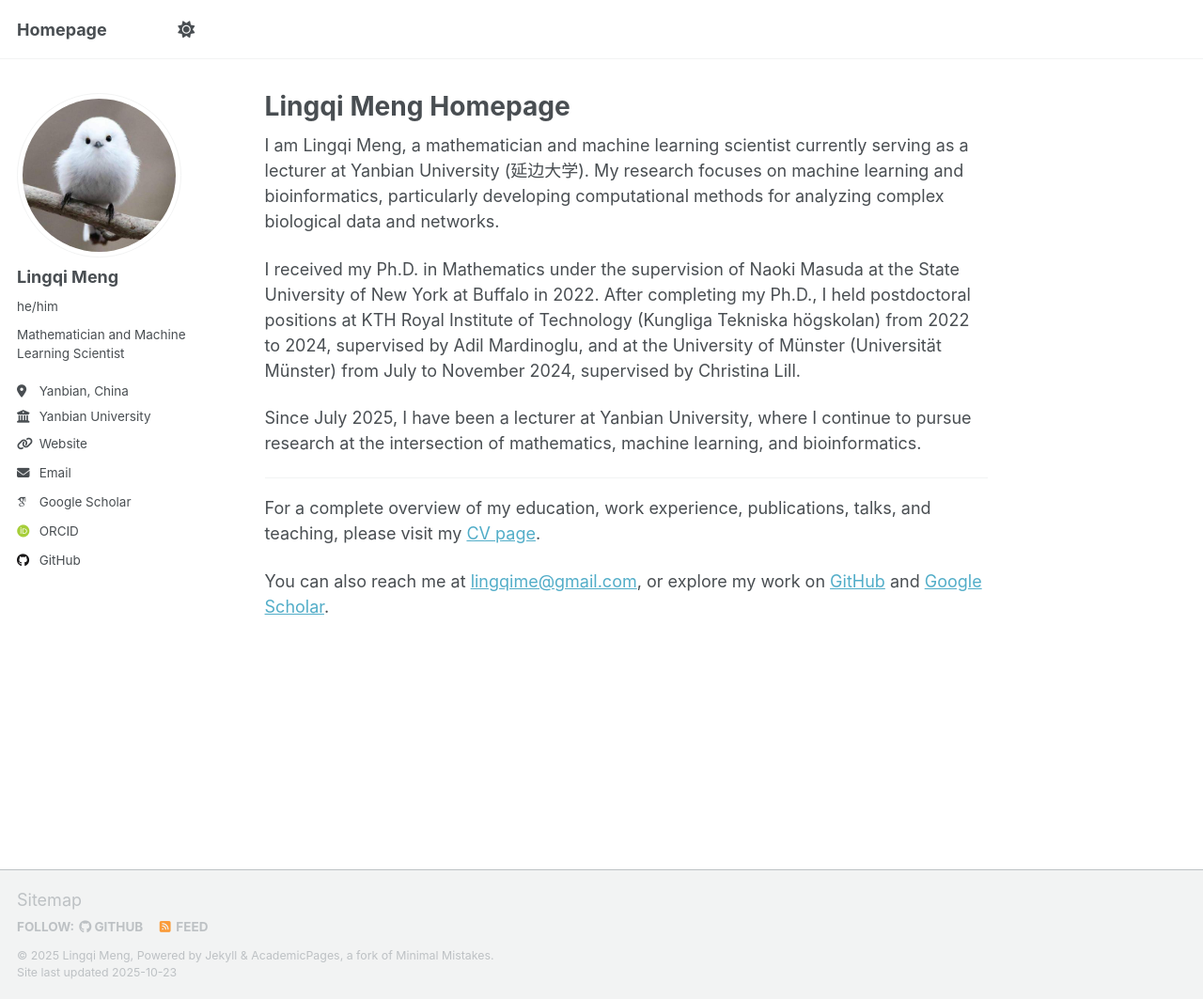
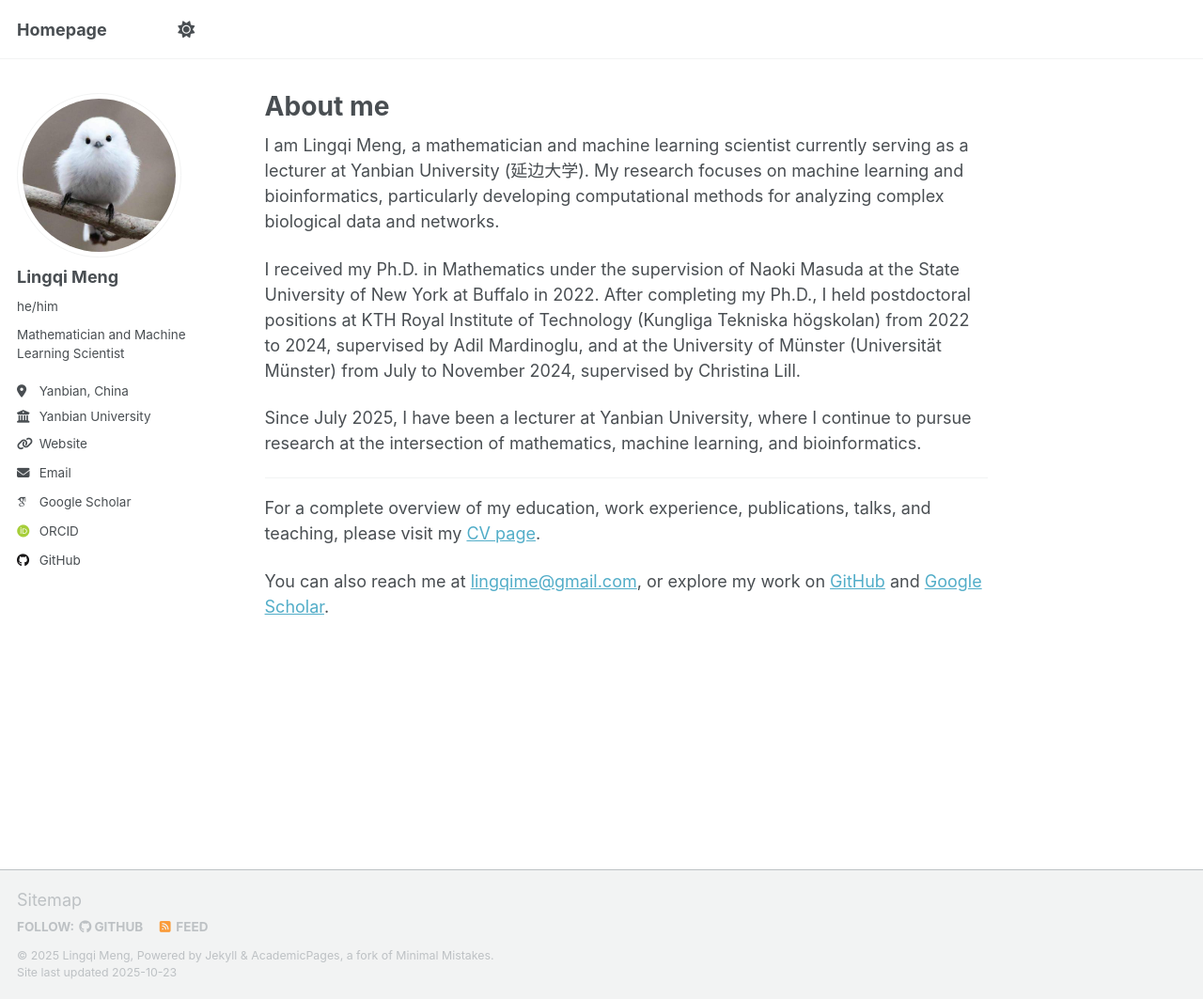
Before and after one commit to lingqime/lingqime.github.io, a Jekyll site: the page built from _pages/about.md, in a window 1280 px wide and 1063 px high. Shown: the whole window at 94% size. Built offline with Jekyll 4.4.1, drawn with Linux system fonts in a browser that asks for light colours; some web fonts are replaced; a script that is not in the unit is left out.

Commit message:
Update about.md

```diff
--- a/_pages/about.md
+++ b/_pages/about.md
@@ -1,5 +1,5 @@
 ---
-title: "Lingqi Meng Homepage"
+title: "About me"
 permalink: /
 author_profile: true
 redirect_from:
```
